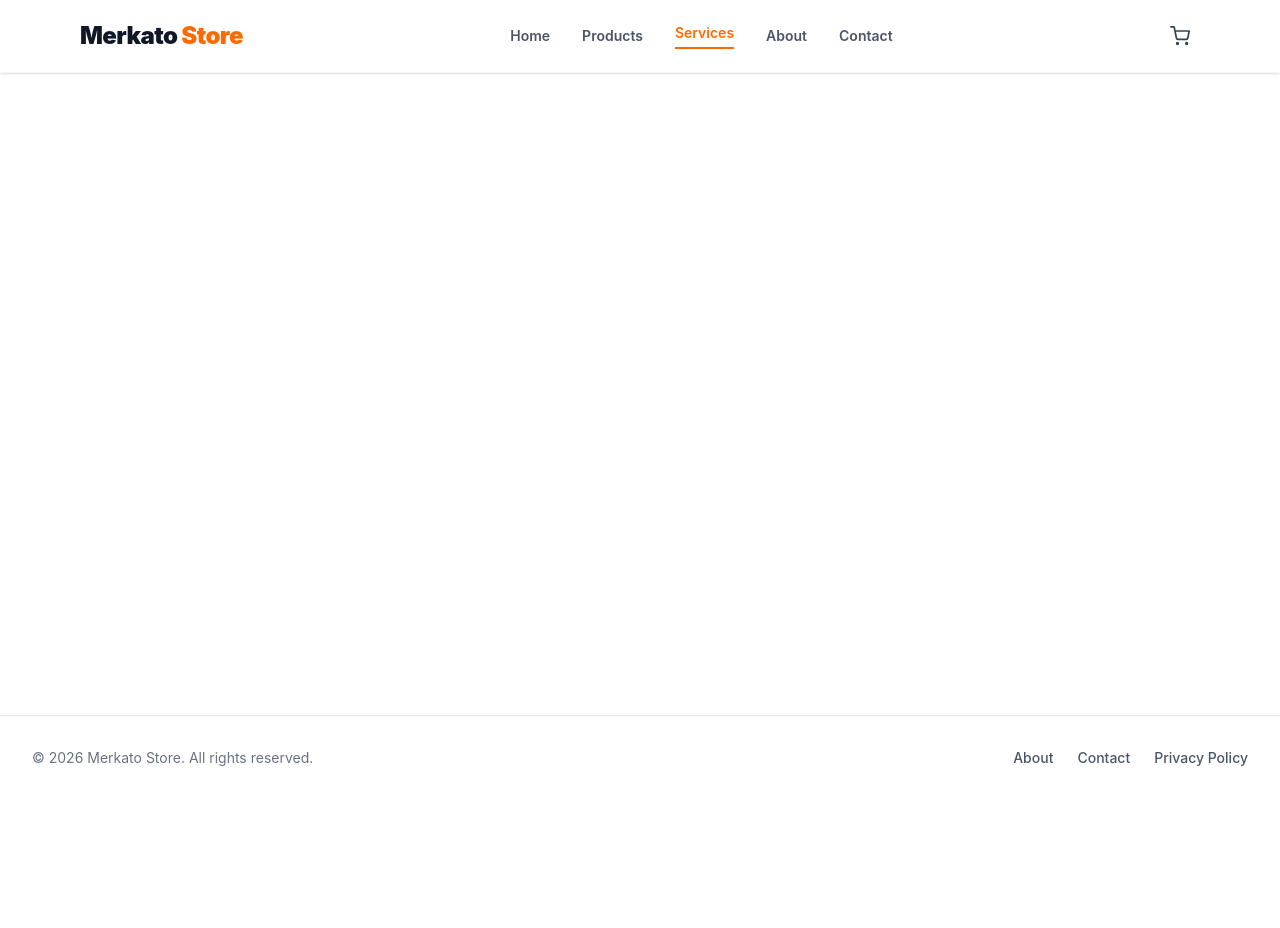
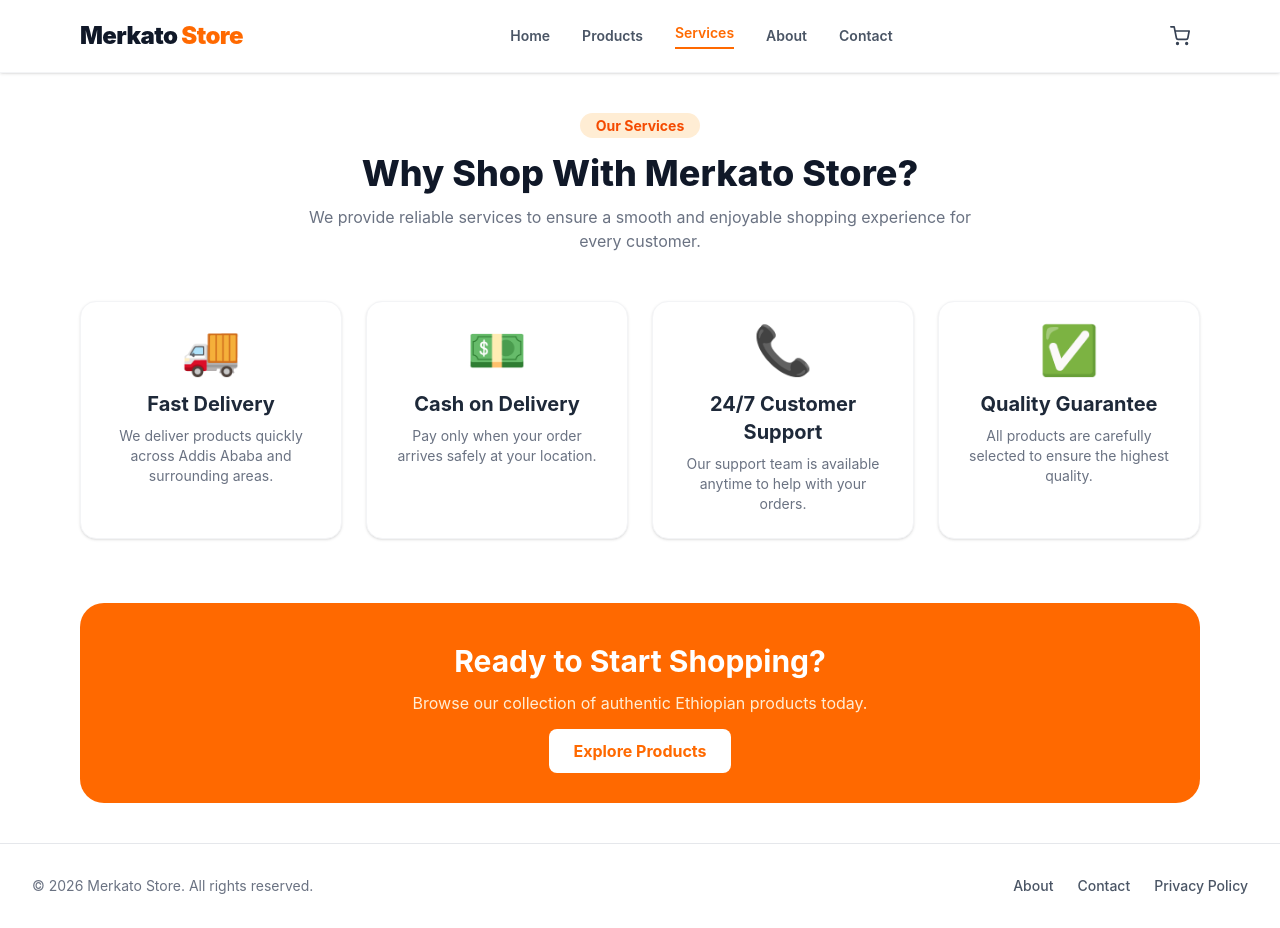
Before and after one commit to belaynewzewdie90-boop/merkato-store, a React (Vite) app: page /services in a window 1280 px wide. Before the commit the page ends 800 px from the top, so only its background shows below. Built offline with nearby package versions, Linux system fonts and the light colour scheme.

Commit message:
modified:   src/App.jsx 	new file:   src/pages/Services.jsx

```diff
--- a/src/App.jsx
+++ b/src/App.jsx
@@ -1,9 +1,10 @@
-import { Routes, Route } from "react-router-dom";
+import { Routes, Route, ServerRouter } from "react-router-dom";
 import Header from "./components/Header";
 import Footer from "./components/Footer";
 import Home from "./pages/Home";
 import Products from "./pages/Products";
 import Cart from "./pages/Cart";
+import Services from "./pages/Services";
 
 function App() {
   return (
@@ -14,6 +15,7 @@ function App() {
           <Route path="/" element={<Home />} />
           <Route path="/products" element={<Products />} />
           <Route path="/cart" element={<Cart />} />
+           <Route path="/services" element={<Services />} />
         </Routes>
       </div>
       <Footer />
--- /dev/null
+++ b/src/pages/Services.jsx
@@ -0,0 +1,90 @@
+export default function Service() {
+  const services = [
+    {
+      id: 1,
+      title: "Fast Delivery",
+      description:
+        "We deliver products quickly across Addis Ababa and surrounding areas.",
+      icon: "🚚",
+    },
+    {
+      id: 2,
+      title: "Cash on Delivery",
+      description:
+        "Pay only when your order arrives safely at your location.",
+      icon: "💵",
+    },
+    {
+      id: 3,
+      title: "24/7 Customer Support",
+      description:
+        "Our support team is available anytime to help with your orders.",
+      icon: "📞",
+    },
+    {
+      id: 4,
+      title: "Quality Guarantee",
+      description:
+        "All products are carefully selected to ensure the highest quality.",
+      icon: "✅",
+    },
+  ];
+
+  return (
+    <div className="container mx-auto px-4 py-10 max-w-6xl">
+      {/* Header */}
+      <div className="text-center mb-12">
+        <span className="bg-orange-100 text-orange-600 px-4 py-1 rounded-full text-sm font-bold">
+          Our Services
+        </span>
+
+        <h1 className="text-4xl font-extrabold mt-4 text-gray-900">
+          Why Shop With Merkato Store?
+        </h1>
+
+        <p className="text-gray-500 mt-3 max-w-2xl mx-auto">
+          We provide reliable services to ensure a smooth and enjoyable shopping
+          experience for every customer.
+        </p>
+      </div>
+
+      {/* Services Grid */}
+      <div className="grid grid-cols-1 md:grid-cols-2 lg:grid-cols-4 gap-6">
+        {services.map((service) => (
+          <div
+            key={service.id}
+            className="bg-white border border-gray-100 rounded-2xl p-6 shadow-sm hover:shadow-lg transition-all duration-300 text-center"
+          >
+            <div className="text-5xl mb-4">{service.icon}</div>
+
+            <h3 className="font-bold text-xl text-gray-800 mb-2">
+              {service.title}
+            </h3>
+
+            <p className="text-gray-500 text-sm">
+              {service.description}
+            </p>
+          </div>
+        ))}
+      </div>
+
+      {/* CTA Section */}
+      <div className="mt-16 bg-orange-500 text-white rounded-3xl p-10 text-center">
+        <h2 className="text-3xl font-bold mb-3">
+          Ready to Start Shopping?
+        </h2>
+
+        <p className="mb-6 text-orange-100">
+          Browse our collection of authentic Ethiopian products today.
+        </p>
+
+        <a
+          href="/products"
+          className="bg-white text-orange-500 font-bold px-6 py-3 rounded-lg hover:bg-gray-100 transition"
+        >
+          Explore Products
+        </a>
+      </div>
+    </div>
+  );
+}
```
